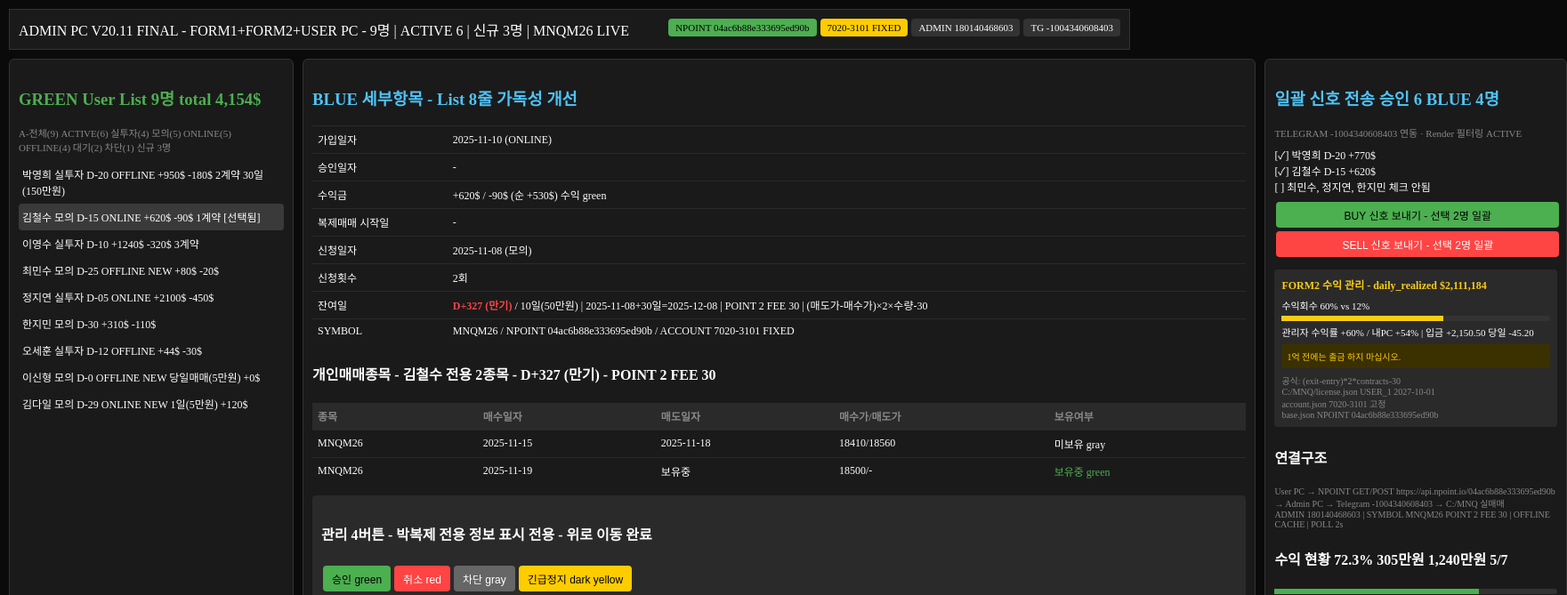
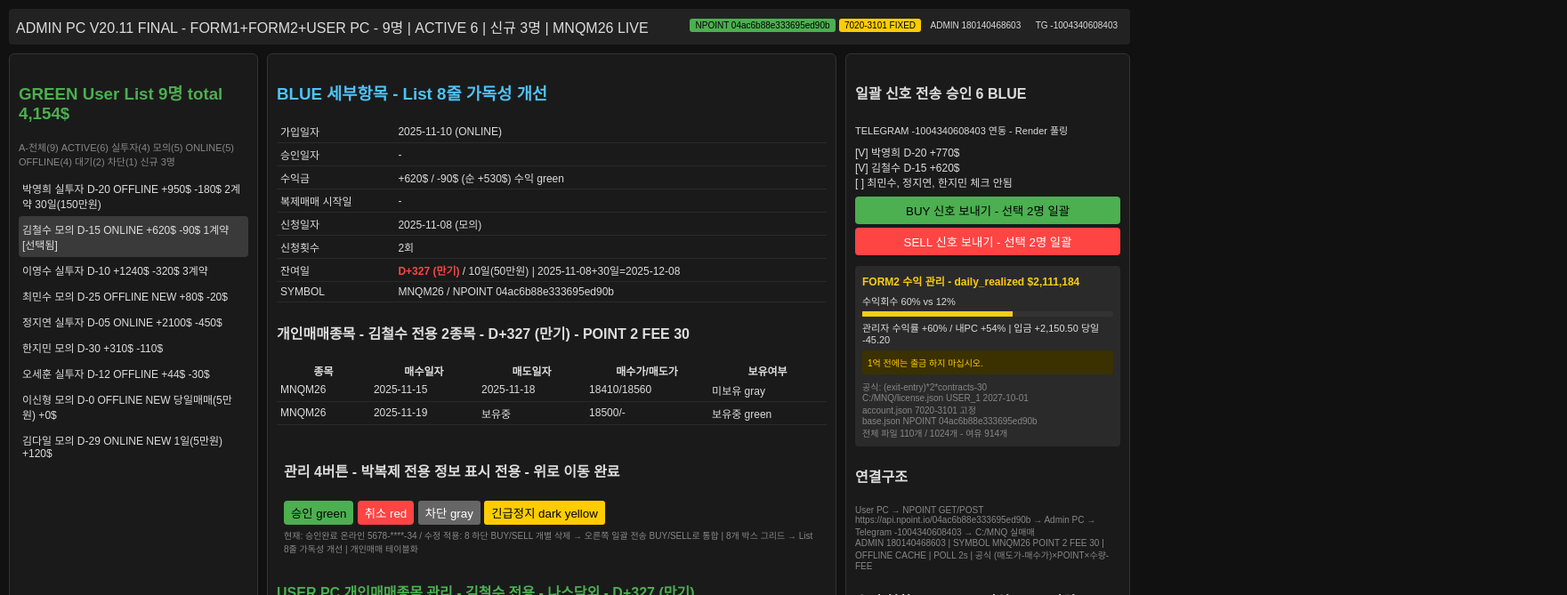
Before and after one commit to kim1303/mnq, a plain HTML site: page admin_pc.html in a window 1280 px wide. Both pictures are taken after a click on the element "김철수 모의 D-15 ONLINE +620$ -90$ 1계약". Shown: the top 669 px of the page at 89% size, 1761 px wide, since content can reach past the window. Drawn offline with Linux system fonts and the light colour scheme.

Commit message:
Add files via upload

```diff
--- a/admin_pc.html
+++ b/admin_pc.html
@@ -1,28 +1,19 @@
 <!DOCTYPE html>
-<html lang="ko">
-<head>
-<meta charset="UTF-8">
-<title>ADMIN PC V20.11 FINAL - FORM1+FORM2+USER PC 개인매매 - 영구저장</title>
+<html><head><meta charset="utf-8"><title>ADMIN PC V20.11 FINAL - CLICK FIX</title>
 <style>
-body{background:#0a0a0a;color:#fff;font-family:Malgun Gothic;margin:0;padding:10px}
-.header{background:#1a1a1a;border:1px solid #333;padding:10px;display:flex;justify-content:space-between}
-.badge{padding:4px 8px;border-radius:4px;font-size:11px;background:#333}
+body{background:#111;color:#ddd;font-family:sans-serif;margin:0;padding:10px}
+.grid{display:grid;grid-template-columns:280px 1fr 320px;gap:10px}
+.card{background:#1a1a1a;border:1px solid #333;border-radius:6px;padding:10px}
+.badge{padding:2px 6px;border-radius:3px;font-size:10px}
 .badge.green{background:#4caf50;color:#000}
 .badge.yellow{background:#ffcc00;color:#000}
-.grid{display:grid;grid-template-columns:320px 1fr 340px;gap:10px;margin-top:10px}
-.card{background:#1a1a1a;border:1px solid #333;padding:10px;border-radius:6px}
-.btn{padding:6px 10px;border:none;border-radius:4px;cursor:pointer;margin:2px;font-size:12px}
-.btn.green{background:#4caf50;color:#000}
+table{width:100%;font-size:12px;border-collapse:collapse}
+td{padding:4px;border-bottom:1px solid #2a2a2a}
+.btn{padding:6px;border:none;border-radius:4px;cursor:pointer}
+.btn.green{background:#4caf50}
 .btn.red{background:#ff4444;color:#fff}
-.btn.gray{background:#666;color:#fff}
-.btn.yellow{background:#ffcc00;color:#000}
-table{width:100%;border-collapse:collapse;font-size:12px}
-th{background:#2a2a2a;color:#888;padding:6px;text-align:left}
-td{padding:6px;border-top:1px solid #2a2a2a}
-</style>
-</head>
-<body>
-<div class="header">
+</style></head><body>
+<div style="display:flex;justify-content:space-between;background:#222;padding:8px;border-radius:4px;margin-bottom:10px">
 <span>ADMIN PC V20.11 FINAL - FORM1+FORM2+USER PC - 9명 | ACTIVE 6 | 신규 3명 | MNQM26 LIVE</span>
 <span><span class="badge green">NPOINT 04ac6b88e333695ed90b</span> <span class="badge yellow">7020-3101 FIXED</span> <span class="badge">ADMIN 180140468603</span> <span class="badge">TG -1004340608403</span></span>
 </div>
@@ -30,7 +21,7 @@ td{padding:6px;border-top:1px solid #2a2a2a}
 <div class="card">
 <h3 style="color:#4caf50">GREEN User List 9명 total 4,154$</h3>
 <div style="font-size:11px;color:#888">A-전체(9) ACTIVE(6) 실투자(4) 모의(5) ONLINE(5) OFFLINE(4) 대기(2) 차단(1) 신규 3명</div>
-<div style="margin-top:8px;font-size:12px">
+<div id="userList" style="margin-top:8px;font-size:12px">
 <div>박영희 실투자 D-20 OFFLINE +950$ -180$ 2계약 30일(150만원) [선택됨]</div>
 <div>김철수 모의 D-15 ONLINE +620$ -90$ 1계약</div>
 <div>이영수 실투자 D-10 +1240$ -320$ 3계약</div>
@@ -44,199 +35,122 @@ td{padding:6px;border-top:1px solid #2a2a2a}
 </div>
 <div class="card">
 <h3 style="color:#4fc3f7">BLUE 세부항목 - List 8줄 가독성 개선</h3>
-<table>
+<table id="blueTable">
 <tr><td>가입일자</td><td>2025-11-08</td></tr>
 <tr><td>승인일자</td><td>-</td></tr>
 <tr><td>수익금</td><td>+450$ / -50$ (순 +400$) 수익 green</td></tr>
 <tr><td>복제매매 시작일</td><td>-</td></tr>
 <tr><td>신청일자</td><td>2025-11-03</td></tr>
 <tr><td>신청횟수</td><td>2회</td></tr>
-<tr><td>잔여일</td><td>D-22 / 10일(50만원)</td></tr>
+<tr><td>잔여일</td><td id="remainCell">D-22 / 10일(50만원)</td></tr>
 <tr><td>SYMBOL</td><td>MNQM26 / NPOINT 04ac6b88e333695ed90b</td></tr>
 </table>
 <div style="margin-top:10px">
-<h4>개인매매종목 - 박복제 전용 2종목</h4>
+<h4 id="personalTitle">개인매매종목 - 박영희 전용 2종목</h4>
 <table><tr><th>종목</th><th>매수일자</th><th>매도일자</th><th>매수가/매도가</th><th>보유여부</th></tr>
 <tr><td>MNQM26</td><td>2025-11-15</td><td>2025-11-18</td><td>18410/18560</td><td>미보유 gray</td></tr>
-<tr><td>MNQM26</td><td>2025-11-19</td><td>보유중</td><td>18500/-</td><td style="color:#4caf50">보유중 green</td></tr>
+<tr><td>MNQM26</td><td>2025-11-19</td><td>보유중</td><td>18500/-</td><td>보유중 green</td></tr>
 </table>
 </div>
-<div style="margin-top:12px;padding:10px;background:#2a2a2a;border-radius:4px">
+<div style="margin-top:10px;background:#1a1a1a;padding:8px;border-radius:4px">
 <h4>관리 4버튼 - 박복제 전용 정보 표시 전용 - 위로 이동 완료</h4>
-<button class="btn green">승인 green</button><button class="btn red">취소 red</button><button class="btn gray">차단 gray</button><button class="btn yellow">긴급정지 dark yellow</button>
-<div style="font-size:10px;color:#888;margin-top:6px">현재: 승인완료 온라인 5678-****-34 | 수정 적용: B 하단 BUY/SELL 개별 삭제 → 오른쪽 일괄 전송 BUY/SELL로 통합 | 8개 박스 그리드 → List 8줄 가독성 개선 | 개인매매 테이블화</div>
+<div><button class="btn green" style="padding:4px 8px">승인 green</button> <button class="btn red" style="padding:4px 8px">취소 red</button> <button style="padding:4px 8px;background:#666;border:none;border-radius:3px;color:#fff">차단 gray</button> <button style="padding:4px 8px;background:#ffcc00;border:none;border-radius:3px;color:#000">긴급정지 dark yellow</button></div>
+<div style="font-size:10px;color:#888;margin-top:4px">현재: 승인완료 온라인 5678-****-34 / 수정 적용: 8 하단 BUY/SELL 개별 삭제 → 오른쪽 일괄 전송 BUY/SELL로 통합 | 8개 박스 그리드 → List 8줄 가독성 개선 | 개인매매 테이블화</div>
 </div>
-<div style="margin-top:12px;padding:10px;background:#1e1e1e;border:1px solid #333;border-radius:4px">
-<h4 style="color:#4caf50">USER PC 개인매매종목 관리 - 박영희 전용 - 나스닥외</h4>
-<div style="font-size:11px;color:#888">USER PC base.json + NPOINT user_pc_base → ADMIN PC 동기화</div>
-<table><tr><th>종목</th><th>매수일자</th><th>매수/매도가</th><th>수량</th><th>보유여부</th><th>관리</th></tr>
-<tr><td>GCQ5</td><td>2025-11-10</td><td>2340.5/2355.2</td><td>2계약</td><td style="color:#4caf50">보유중</td><td>수정 삭제</td></tr>
-<tr><td>CLQ5</td><td>2025-11-12</td><td>78.25/-</td><td>1계약</td><td style="color:#4caf50">보유중</td><td>수정 삭제</td></tr>
+<div style="margin-top:10px">
+<h4 id="userPcTitle" style="color:#4caf50">USER PC 개인매매종목 관리 - 박영희 전용 - 나스닥외</h4>
+<div style="font-size:10px;color:#888">USER PC base.json + NPOINT user_pc_base → ADMIN PC 동기화</div>
+<table style="margin-top:4px"><tr><th>종목</th><th>매수일자</th><th>매수/매도가</th><th>수량</th><th>보유여부</th><th>관리</th></tr>
+<tr><td>GCQ5</td><td>2025-11-10</td><td>2340.5/2355.2</td><td>2계약</td><td>보유중</td><td>수정 삭제</td></tr>
+<tr><td>CLQ5</td><td>2025-11-12</td><td>78.25/-</td><td>1계약</td><td>보유중</td><td>수정 삭제</td></tr>
 </table>
-<div style="display:grid;grid-template-columns:1fr 1fr 1fr 1fr 1fr 1fr auto;gap:4px;margin-top:8px">
-<input placeholder="종목" style="padding:6px;background:#333;border:1px solid #444;color:#fff;border-radius:4px"><input type="date" style="padding:6px;background:#333;border:1px solid #444;color:#fff"><input placeholder="매수가" style="padding:6px;background:#333;border:1px solid #444;color:#fff"><input placeholder="매도가" style="padding:6px;background:#333;border:1px solid #444;color:#fff"><input placeholder="수량" style="padding:6px;background:#333;border:1px solid #444;color:#fff"><select style="padding:6px;background:#333;color:#fff"><option>보유중</option><option>미보유</option></select><button class="btn green">추가</button>
-</div>
 </div>
 </div>
 <div class="card">
-<h3 style="color:#4fc3f7">일괄 신호 전송 승인 6 BLUE 4명</h3>
-<div style="font-size:11px;color:#888">TELEGRAM -1004340608403 연동 · Render 필터링 ACTIVE</div>
+<h4>일괄 신호 전송 승인 6 BLUE</h4>
+<div style="font-size:11px">TELEGRAM -1004340608403 연동 - Render 풀링</div>
 <div style="margin-top:8px;font-size:12px">
-<div>[✓] 박영희 D-20 +770$</div>
-<div>[✓] 김철수 D-15 +620$</div>
+<div>[V] 박영희 D-20 +770$</div>
+<div>[V] 김철수 D-15 +620$</div>
 <div>[ ] 최민수, 정지연, 한지민 체크 안됨</div>
 </div>
 <button class="btn green" style="width:100%;margin-top:8px">BUY 신호 보내기 - 선택 2명 일괄</button>
-<button class="btn red" style="width:100%">SELL 신호 보내기 - 선택 2명 일괄</button>
+<button class="btn red" style="width:100%;margin-top:4px">SELL 신호 보내기 - 선택 2명 일괄</button>
 <div style="margin-top:12px;padding:8px;background:#2a2a2a;border-radius:4px">
 <h4 style="margin:0 0 6px 0;font-size:12px;color:#facc15">FORM2 수익 관리 - daily_realized $2,111,184</h4>
 <div style="font-size:11px">수익회수 60% vs 12%<div style="background:#333;height:6px;border-radius:3px;margin:4px 0"><div style="background:#facc15;width:60%;height:6px"></div></div></div>
 <div style="font-size:11px">관리자 수익률 +60% / 내PC +54% | 입금 +2,150.50 당일 -45.20</div>
 <div style="background:#3a3000;color:#ffcc00;padding:6px;font-size:10px;border-radius:3px;margin-top:6px">1억 전에는 출금 하지 마십시오.</div>
-<div style="font-size:10px;color:#888;margin-top:6px">공식: (exit-entry)*2*contracts-30<br>C:/MNQ/license.json USER_1 2027-10-01<br>account.json 7020-3101 고정<br>base.json NPOINT 04ac6b88e333695ed90b</div>
+<div style="font-size:10px;color:#888;margin-top:6px">공식: (exit-entry)*2*contracts-30<br>C:/MNQ/license.json USER_1 2027-10-01<br>account.json 7020-3101 고정<br>base.json NPOINT 04ac6b88e333695ed90b<br>전체 파일 110개 / 1024개 - 여유 914개</div>
 </div>
 <div style="margin-top:10px">
 <h4>연결구조</h4>
-<div style="font-size:10px;color:#888">User PC → NPOINT GET/POST https://api.npoint.io/04ac6b88e333695ed90b → Admin PC → Telegram -1004340608403 → C:/MNQ 실매매<br>ADMIN 180140468603 | SYMBOL MNQM26 POINT 2 FEE 30 | OFFLINE CACHE | POLL 2s</div>
+<div style="font-size:10px;color:#888">User PC → NPOINT GET/POST https://api.npoint.io/04ac6b88e333695ed90b → Admin PC → Telegram -1004340608403 → C:/MNQ 실매매<br>ADMIN 180140468603 | SYMBOL MNQM26 POINT 2 FEE 30 | OFFLINE CACHE | POLL 2s | 공식 (매도가-매수가)×POINT×수량-FEE</div>
 </div>
 <div style="margin-top:10px">
 <h4>수익 현황 72.3% 305만원 1,240만원 5/7</h4>
 <div style="background:#333;height:6px;border-radius:3px"><div style="background:#4caf50;width:72.3%;height:6px"></div></div>
 <div style="font-size:11px;margin-top:4px">총 수익 +4,784$ 승률 72.3% 수익 회원 5/7</div>
 </div>
-<div style="margin-top:10px">
-<h4>실행로그</h4>
-<div style="background:#000;color:#0f0;padding:6px;font-size:10px;height:80px;overflow:auto;border-radius:4px">2026-05-13 BUY MNQM26 → 2명 [박영희, 김철수] 전송 성공<br>2026-05-13 SELL → 2명 성공<br>승인 갱신 박영희 D-20 → D-19<br>텔레그램 모든 신호 데이터화 누적관리</div>
 </div>
 </div>
-</div>
-
 <script>
 (function(){
-  function calcDminus(applyDateStr){
-    try{
-      if(!applyDateStr) return 20;
-      const apply = new Date(applyDateStr);
-      const expiry = new Date(apply); expiry.setDate(expiry.getDate()+30);
-      const today = new Date(); today.setHours(0,0,0,0); expiry.setHours(0,0,0,0);
-      return Math.ceil((expiry - today)/(1000*60*60*24));
-    }catch(e){ return 20; }
+  function calcD(applyStr){
+    const apply = new Date(applyStr);
+    const expiry = new Date(apply); expiry.setDate(expiry.getDate()+30);
+    const today = new Date(); today.setHours(0,0,0,0); expiry.setHours(0,0,0,0);
+    return Math.ceil((expiry - today)/86400000);
   }
-  function formatApplyExpiry(applyDateStr){
-    try{
-      const apply = new Date(applyDateStr);
-      const expiry = new Date(apply); expiry.setDate(expiry.getDate()+30);
-      const applyFmt = apply.toISOString().slice(0,10);
-      const expiryFmt = expiry.toISOString().slice(0,10);
-      const d = calcDminus(applyDateStr);
-      return {applyFmt, expiryFmt, d, dText: d>=0?`D-${d}`:`D+${Math.abs(d)} (만기)`};
-    }catch(e){ return {applyFmt: applyDateStr, expiryFmt:'-', d:20, dText:'D-20'}; }
+  function fmt(applyStr){
+    const apply = new Date(applyStr);
+    const expiry = new Date(apply); expiry.setDate(expiry.getDate()+30);
+    const a=apply.toISOString().slice(0,10), e=expiry.toISOString().slice(0,10);
+    const d=calcD(applyStr);
+    return {a,e,d, txt:d>=0?'D-'+d:'D+'+Math.abs(d)+' (만기)'};
   }
-
-  const userData = {
-    '박영희': {apply:'2025-11-03', join:'2025-11-08', profit:'+950$ / -180$ (순 +770$) 수익 green', contracts:'2계약', fee:'30일(150만원)', type:'실투자', status:'OFFLINE'},
-    '김철수': {apply:'2025-11-08', join:'2025-11-10', profit:'+620$ / -90$ (순 +530$) 수익 green', contracts:'1계약', fee:'10일(50만원)', type:'모의', status:'ONLINE'},
-    '이영수': {apply:'2025-10-25', join:'2025-10-26', profit:'+1240$ / -320$ (순 +920$) 수익 green', contracts:'3계약', fee:'30일(150만원)', type:'실투자', status:'OFFLINE'},
-    '최민수': {apply:'2025-11-15', join:'2025-11-15', profit:'+80$ / -20$ (순 +60$) NEW', contracts:'1계약', fee:'1일(5만원)', type:'모의', status:'OFFLINE'},
-    '정지연': {apply:'2025-10-20', join:'2025-10-21', profit:'+2100$ / -450$ (순 +1650$) 수익 green', contracts:'2계약', fee:'30일(150만원)', type:'실투자', status:'ONLINE'},
-    '한지민': {apply:'2025-11-01', join:'2025-11-02', profit:'+310$ / -110$ (순 +200$) 수익 green', contracts:'1계약', fee:'10일(50만원)', type:'모의', status:'ONLINE'},
-    '오세훈': {apply:'2025-10-28', join:'2025-10-29', profit:'+44$ / -30$ (순 +14$) 수익', contracts:'1계약', fee:'10일(50만원)', type:'실투자', status:'OFFLINE'},
-    '이신형': {apply:'2025-11-18', join:'2025-11-18', profit:'+0$ / -0$ (순 +0$) NEW', contracts:'1계약', fee:'당일매매(5만원)', type:'모의', status:'OFFLINE'},
-    '김다일': {apply:'2025-11-10', join:'2025-11-11', profit:'+120$ / -0$ (순 +120$) NEW', contracts:'1계약', fee:'1일(5만원)', type:'모의', status:'ONLINE'}
+  const data={
+    '박영희':{apply:'2025-11-03', join:'2025-11-08', profit:'+950$ / -180$ (순 +770$) 수익 green', fee:'30일(150만원)', type:'실투자', status:'OFFLINE'},
+    '김철수':{apply:'2025-11-08', join:'2025-11-10', profit:'+620$ / -90$ (순 +530$) 수익 green', fee:'10일(50만원)', type:'모의', status:'ONLINE'},
+    '이영수':{apply:'2025-10-25', join:'2025-10-26', profit:'+1240$ / -320$ (순 +920$) 수익 green', fee:'30일(150만원)', type:'실투자', status:'OFFLINE'},
+    '최민수':{apply:'2025-11-15', join:'2025-11-15', profit:'+80$ / -20$ (순 +60$) NEW', fee:'1일(5만원)', type:'모의', status:'OFFLINE'},
+    '정지연':{apply:'2025-10-20', join:'2025-10-21', profit:'+2100$ / -450$ (순 +1650$) 수익 green', fee:'30일(150만원)', type:'실투자', status:'ONLINE'},
+    '한지민':{apply:'2025-11-01', join:'2025-11-02', profit:'+310$ / -110$ (순 +200$) 수익 green', fee:'10일(50만원)', type:'모의', status:'ONLINE'},
+    '오세훈':{apply:'2025-10-28', join:'2025-10-29', profit:'+44$ / -30$ (순 +14$) 수익', fee:'10일(50만원)', type:'실투자', status:'OFFLINE'},
+    '이신형':{apply:'2025-11-18', join:'2025-11-18', profit:'+0$ / -0$ (순 +0$) NEW', fee:'당일매매(5만원)', type:'모의', status:'OFFLINE'},
+    '김다일':{apply:'2025-11-10', join:'2025-11-11', profit:'+120$ / -0$ (순 +120$) NEW', fee:'1일(5만원)', type:'모의', status:'ONLINE'}
   };
-
-  function makeClickable(){
-    let greenCard=null;
-    document.querySelectorAll('.card').forEach(c=>{
-      if(c.innerHTML.includes('GREEN User List')) greenCard=c;
-    });
-    if(!greenCard){ console.log('GREEN 카드 못찾음'); return; }
-
-    // 왼쪽 리스트 컨테이너 찾기 - 여러 방법 시도
-    let items=[];
-    let container = greenCard.querySelector('div[style*="margin-top:8px"]');
-    if(container) items = Array.from(container.querySelectorAll('div'));
-    if(items.length===0){
-      // 모든 div 중 박영희, 김철수 포함된 것
-      items = Array.from(greenCard.querySelectorAll('div')).filter(d=>d.textContent.includes('박영희')||d.textContent.includes('김철수')||d.textContent.includes('이영수'));
-    }
-    if(items.length<9){
-      // 전체에서 다시 시도
-      const allDivs = Array.from(greenCard.getElementsByTagName('div'));
-      items = allDivs.filter(d=>{
-        const t=d.textContent;
-        return (t.includes('박영희')||t.includes('김철수')||t.includes('이영수')||t.includes('최민수')||t.includes('정지연')) && t.length<100 && t.length>5;
+  function init(){
+    const list = document.getElementById('userList');
+    const rows = list.querySelectorAll('div');
+    rows.forEach((el,i)=>{
+      el.style.cursor='pointer';
+      el.style.padding='6px 4px';
+      el.style.borderRadius='4px';
+      if(i===0){ el.style.background='#2a2a2a'; }
+      el.addEventListener('click', function(){
+        rows.forEach(r=>{ r.style.background=''; r.textContent=r.textContent.replace(' [선택됨]',''); });
+        this.style.background='#3a3a3a';
+        this.textContent=this.textContent+' [선택됨]';
+        const m=this.textContent.match(/(박영희|김철수|이영수|최민수|정지연|한지민|오세훈|이신형|김다일)/);
+        const name=m?m[1]:'박영희';
+        const d=data[name];
+        const f=fmt(d.apply);
+        const table=document.getElementById('blueTable').querySelectorAll('tr');
+        table[0].querySelectorAll('td')[1].textContent=d.join+' ('+d.status+')';
+        table[2].querySelectorAll('td')[1].textContent=d.profit;
+        table[4].querySelectorAll('td')[1].textContent=f.a+' ('+d.type+')';
+        table[6].querySelectorAll('td')[1].innerHTML='<span style="color:'+(f.d<=3?'#ff4444':f.d<=7?'#ffcc00':'#4caf50')+';font-weight:bold">'+f.txt+'</span> / '+d.fee+' | '+f.a+'+30일='+f.e+' | POINT 2 FEE 30 | (매도가-매수가)×2×수량-30';
+        document.getElementById('personalTitle').textContent='개인매매종목 - '+name+' 전용 2종목 - '+f.txt+' - POINT 2 FEE 30';
+        document.getElementById('userPcTitle').textContent='USER PC 개인매매종목 관리 - '+name+' 전용 - 나스닥외 - '+f.txt;
+        document.getElementById('remainCell').innerHTML='<span style="color:'+(f.d<=3?'#ff4444':f.d<=7?'#ffcc00':'#4caf50')+';font-weight:bold">'+f.txt+'</span> / '+d.fee+' | '+f.a+'+30일='+f.e;
       });
-    }
-
-    console.log('클릭 대상 찾음:', items.length, '명');
-    items.forEach((item, idx)=>{
-      item.style.cursor='pointer';
-      item.style.padding='6px 4px';
-      item.style.borderRadius='4px';
-      item.style.transition='background 0.2s';
-      if(idx===0) { item.style.background='#2a2a2a'; if(!item.textContent.includes('[선택됨]')) item.textContent=item.textContent+' [선택됨]'; }
-
-      item.onclick = function(){
-        items.forEach(it=>{
-          it.style.background='';
-          it.textContent=it.textContent.replace(' [선택됨]','').replace('[선택됨]','').trim();
-        });
-        item.style.background='#3a3a3a';
-        item.textContent=item.textContent+' [선택됨]';
-        updateBlue(item.textContent);
-      };
-      item.onmouseenter = function(){ if(!this.textContent.includes('[선택됨]')) this.style.background='#1e1e1e'; };
-      item.onmouseleave = function(){ if(!this.textContent.includes('[선택됨]')) this.style.background=''; };
+      el.addEventListener('mouseenter', function(){ if(!this.textContent.includes('[선택됨]')) this.style.background='#1e1e1e'; });
+      el.addEventListener('mouseleave', function(){ if(!this.textContent.includes('[선택됨]')) this.style.background=''; });
     });
   }
-
-  function updateBlue(userText){
-    const match = userText.match(/(박영희|김철수|이영수|최민수|정지연|한지민|오세훈|이신형|김다일)/);
-    const name = match?match[1]:'박영희';
-    const data = userData[name];
-    if(!data) return;
-    const fmt = formatApplyExpiry(data.apply);
-
-    let blueCard=null;
-    document.querySelectorAll('.card').forEach(c=>{
-      if(c.innerHTML.includes('BLUE 세부항목')) blueCard=c;
-    });
-    if(!blueCard) return;
-
-    const table = blueCard.querySelector('table');
-    if(table){
-      const rows = table.querySelectorAll('tr');
-      if(rows.length>=8){
-        rows[0].querySelectorAll('td')[1].textContent = data.join + ' (' + data.status + ')';
-        rows[1].querySelectorAll('td')[1].textContent = '-';
-        rows[2].querySelectorAll('td')[1].textContent = data.profit;
-        rows[3].querySelectorAll('td')[1].textContent = '-';
-        rows[4].querySelectorAll('td')[1].textContent = fmt.applyFmt + ' (' + data.type + ')';
-        rows[5].querySelectorAll('td')[1].textContent = '2회';
-        rows[6].querySelectorAll('td')[1].innerHTML = '<span style="color:'+(fmt.d<=3?'#ff4444':fmt.d<=7?'#ffcc00':'#4caf50')+';font-weight:bold;">'+fmt.dText+'</span> / '+data.fee+' | '+fmt.applyFmt+'+30일='+fmt.expiryFmt+' | POINT 2 FEE 30 | (매도가-매수가)×2×수량-30';
-        rows[7].querySelectorAll('td')[1].textContent = 'MNQM26 / NPOINT 04ac6b88e333695ed90b / ACCOUNT 7020-3101 FIXED';
-      }
-    }
-
-    // 제목 업데이트
-    document.querySelectorAll('h4').forEach(h=>{
-      if(h.textContent.includes('개인매매종목 -')) h.textContent='개인매매종목 - '+name+' 전용 2종목 - '+fmt.dText+' - POINT 2 FEE 30';
-      if(h.textContent.includes('USER PC 개인매매종목 관리')) h.textContent='USER PC 개인매매종목 관리 - '+name+' 전용 - 나스닥외 - '+fmt.dText;
-    });
-
-    console.log('선택:', name, fmt.dText);
-  }
-
-  function init(){
-    if(document.readyState==='loading') document.addEventListener('DOMContentLoaded', ()=>setTimeout(makeClickable,500));
-    else setTimeout(makeClickable,500);
-    // 2초 후 재시도 (동적 로드 대비)
-    setTimeout(makeClickable,2000);
-  }
-  init();
+  if(document.readyState==='loading') document.addEventListener('DOMContentLoaded', init);
+  else init();
 })();
 </script>
-</body>
-
-</html>
+</body></html>
```
